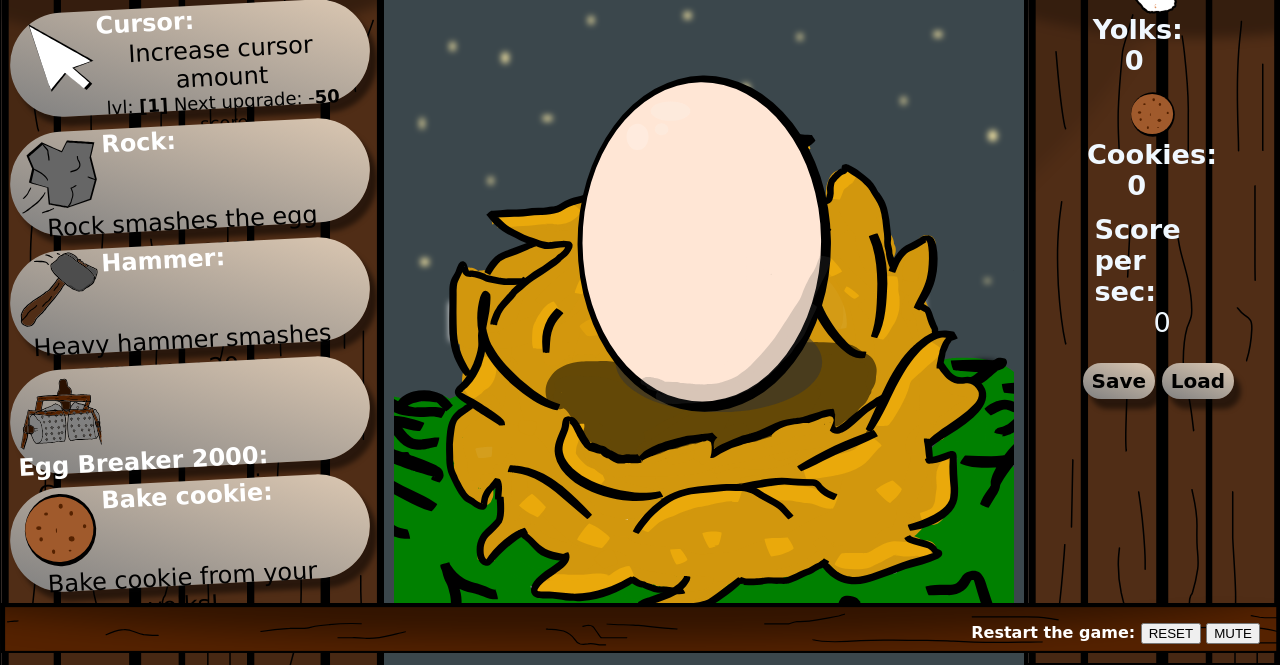
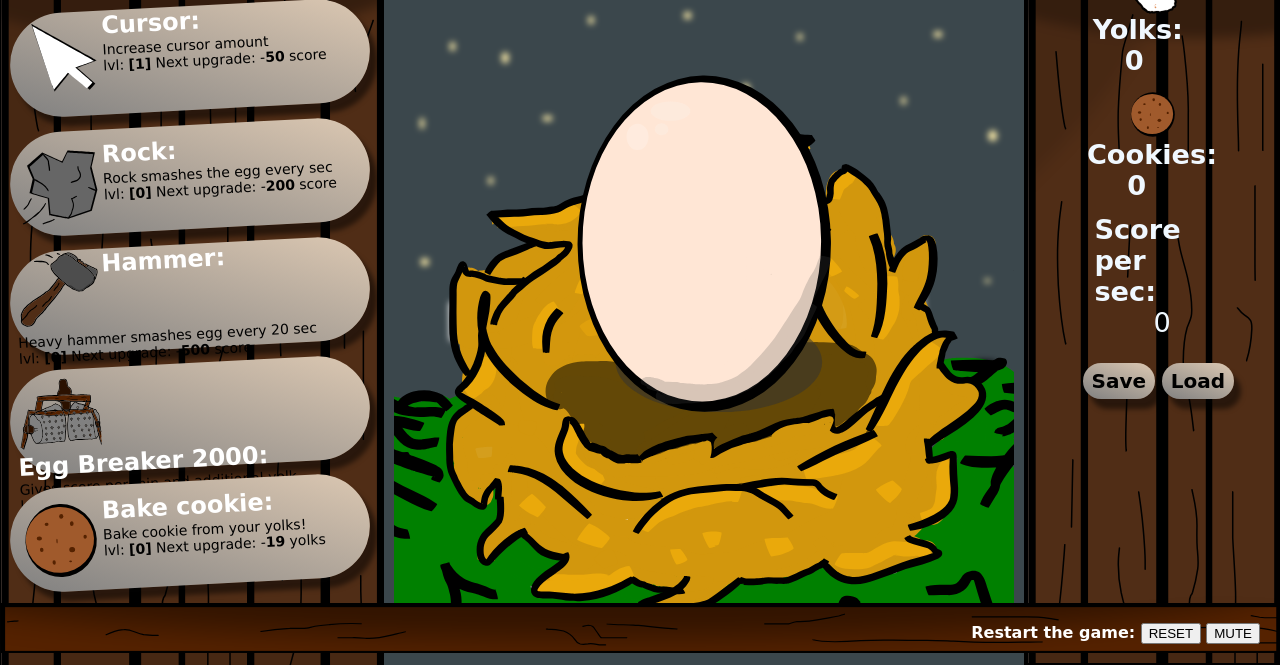
Before and after one commit to krycha99/EggClicker, a plain HTML site: page index.html in a window 1280 px wide. Shown: the part 147-812 px from the top of the page. Drawn offline with Linux system fonts and the light colour scheme; a web font is replaced by a local one.

Commit message:
fonts layout quick-fix

```diff
--- a/css/test.css
+++ b/css/test.css
@@ -182,12 +182,12 @@ footer .right{
 }
 .description {
   flex-wrap: wrap;
-  font-size: 1.5rem;
+  font-size: 14px;
   float: left;
 }
 .upgradeLvlinfo{
   float: left;
-  font-size: 18px;
+  font-size: 14px;
 }
 .upgradeLvlinfo2{
   float: left;
--- a/index.html
+++ b/index.html
@@ -51,8 +51,7 @@
             <button class="upgrade-btn" onclick="upgradeHammer()">
                 <img src="images/upgrades/Hammer.svg" class="upgrade-img">
                 <div style="display:block; margin-right: 20px;">
-                    <div class="upgradeName"><b>Hammer:</b></div>
-                    <br></br>
+                    <div class="upgradeName"><b>Hammer:</b></div><br><br>
                     <div class="description">Heavy hammer smashes egg every 20 sec</div> <br>
                     <div class="upgradeLvlinfo">lvl: <b>[<span id="hammerLvl">15</span>]</b> Next upgrade: -<b><span id="hammerCost">0</span></b> score</div>
                     <div class="upgradeLvlinfo2"> <b>[<span id="hammerLvl">15</span>]</b> -<b><span id="hammerCost">0</span></b> score</div>
```
